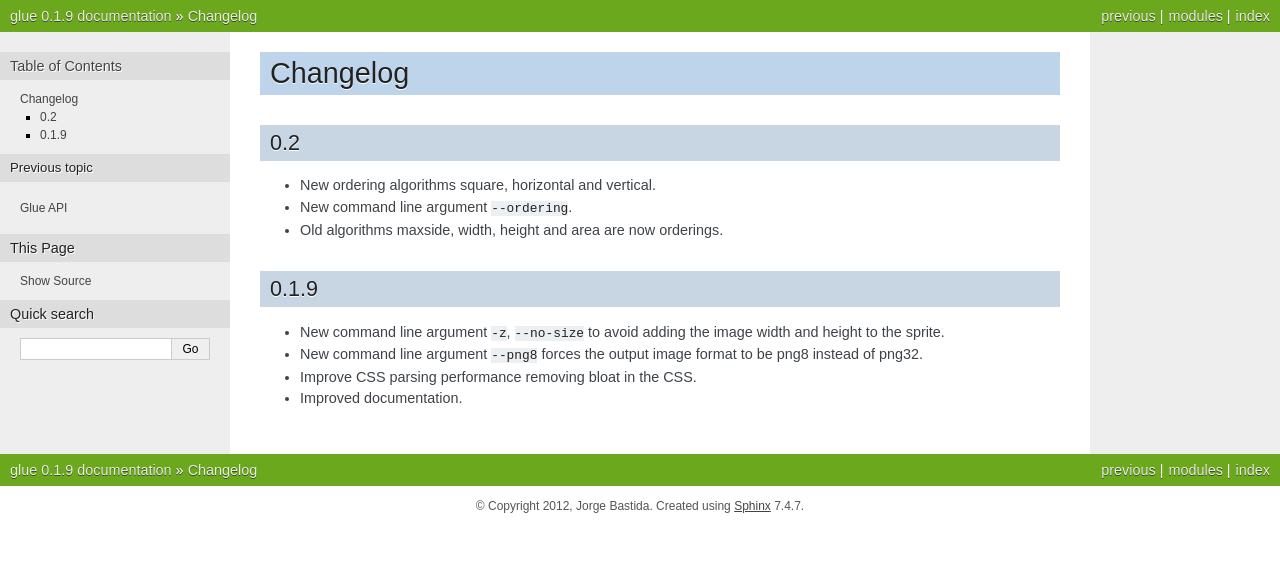
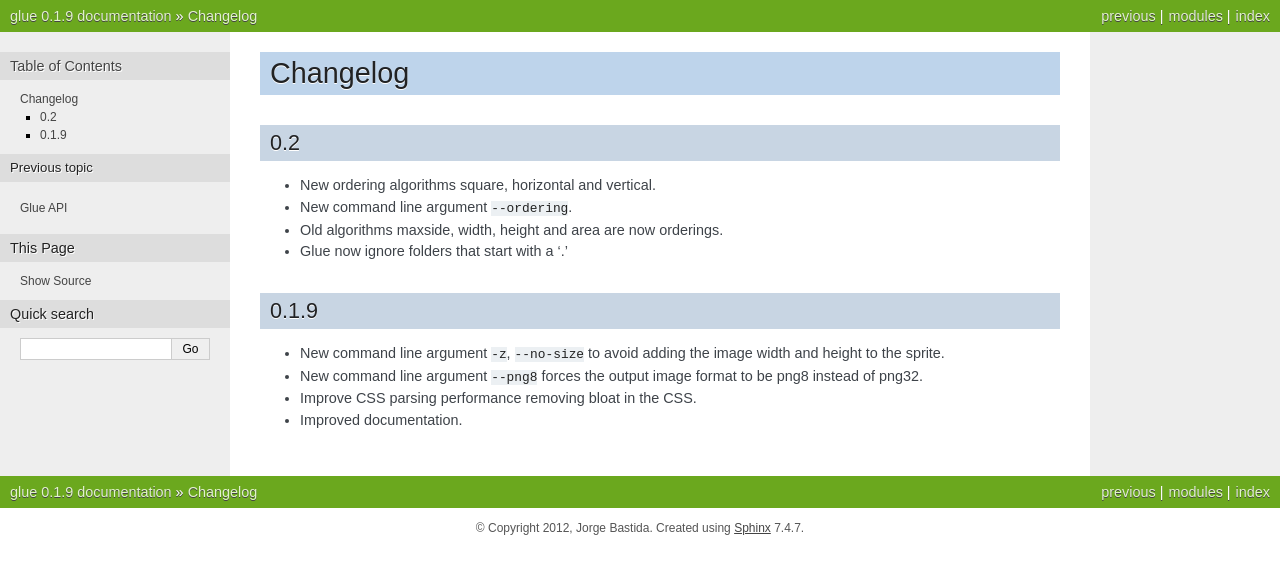
Before and after one commit to jorgebastida/glue, a Sphinx documentation site: the page built from docs/changelog.rst, in a window 1280 px wide. Shown: the top 574 px of the page. Built offline with Sphinx 7.4.7, drawn with Linux system fonts in a browser that asks for light colours; the version number is read from the project's files by our own code.

Commit message:
Update changelog

```diff
--- a/docs/changelog.rst
+++ b/docs/changelog.rst
@@ -6,6 +6,7 @@ Changelog
 * New ordering algorithms square, horizontal and vertical.
 * New command line argument ``--ordering``.
 * Old algorithms maxside, width, height and area are now orderings.
+* Glue now ignore folders that start with a '.'
 
 
 0.1.9
```
